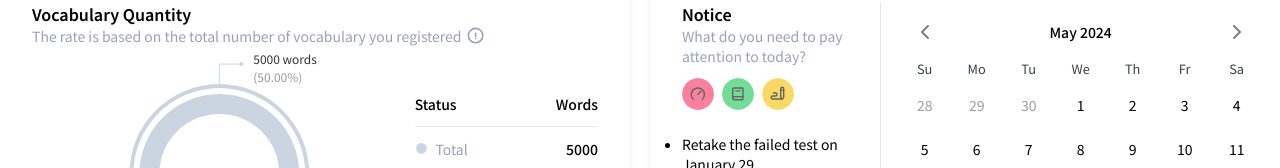
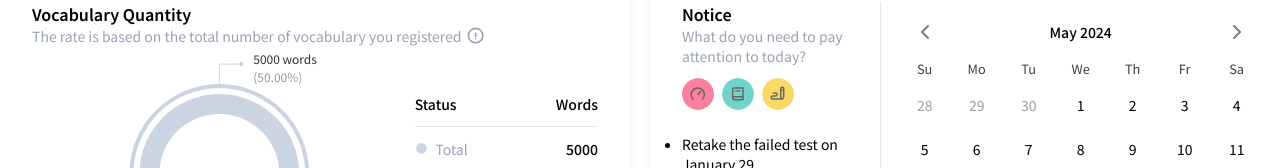
Before and after one commit to ngocxxu/vocab-management-fe, a React (Vite) app: page / in a window 1280 px wide. Shown: the part 145-313 px from the top of the page. Built offline with nearby package versions, Linux system fonts and the light colour scheme.

Commit message:
change color green

```diff
--- a/src/components/ui/button.tsx
+++ b/src/components/ui/button.tsx
@@ -17,7 +17,8 @@ const buttonVariants = cva(
         secondary:
           'bg-secondary text-secondary-foreground shadow-sm hover:bg-secondary/80',
         ghost: 'hover:bg-accent hover:text-accent-foreground',
-        link: 'text-primary underline-offset-4 hover:underline'
+        link: 'text-primary underline-offset-4 hover:underline',
+        success: 'bg-success shadow hover:bg-success/90'
       },
       size: {
         default: 'h-9 px-4 py-2',
--- a/src/components/ui/toaster.tsx
+++ b/src/components/ui/toaster.tsx
@@ -19,8 +19,8 @@ export function Toaster() {
         return (
           <Toast
             className={clsx(
-              'bg-customGreen4',
-              title === 'Error' && 'bg-customRed3'
+              'bg-success',
+              title === 'Error' && 'bg-error'
             )}
             key={id}
             {...props}
@@ -31,8 +31,8 @@ export function Toaster() {
                   <Badge
                     className={clsx(
                       'gap-2 text-white',
-                      'bg-customGreen',
-                      title === 'Error' && 'bg-customRed'
+                      'bg-success',
+                      title === 'Error' && 'bg-error'
                     )}
                     variant="outline"
                   >
--- a/src/index.scss
+++ b/src/index.scss
@@ -32,6 +32,9 @@
     --destructive-foreground: 0 0% 100%;
     --ring: 211.83 100% 54.9%;
     --radius: 0.5rem;
+    --success: 173, 80%, 40%;
+    --warning: 47, 100%, 48%;
+    --error: 346, 94%, 57%;
   }
 
   .dark {
@@ -54,5 +57,8 @@
     --destructive: 8 92% 46%;
     --destructive-foreground: 0 0% 100%;
     --ring: 212 100% 55%;
+    --success: 173, 80%, 40%;
+    --warning: 47, 100%, 48%;
+    --error: 346, 94%, 57%;
   }
 }
--- a/src/pages/dashboard/components/noticeCalendar/index.tsx
+++ b/src/pages/dashboard/components/noticeCalendar/index.tsx
@@ -5,29 +5,40 @@ import 'react-day-picker/dist/style.css'
 
 export const NoticeCalendar = () => {
   return (
-    <div className="p-8 pr-0 rounded-xl shadow-md border-t">
+    <div className="rounded-xl border-t p-8 pr-0 shadow-md">
       <div className="grid grid-cols-3">
         <div className="border-r">
           <h1 className="font-semibold">Notice</h1>
-          <p className="text-sm text-customGray col-span-2">What do you need to pay attention to today?</p>
-          <div className="flex items-center gap-2 mt-3 mb-6">
-            <Avatar className="w-8 h-8" classNameContent="bg-customRed opacity-60">
+          <p className="col-span-2 text-sm text-customGray">
+            What do you need to pay attention to today?
+          </p>
+          <div className="mb-6 mt-3 flex items-center gap-2">
+            <Avatar
+              className="h-8 w-8"
+              classNameContent="bg-customRed opacity-60"
+            >
               <IconBrandSpeedtest size="1.1rem" />
             </Avatar>
-            <Avatar className="w-8 h-8" classNameContent="bg-customGreen opacity-60">
+            <Avatar
+              className="h-8 w-8"
+              classNameContent="bg-success opacity-60 text-black"
+            >
               <IconBook2 size="1.1rem" />
             </Avatar>
-            <Avatar className="w-8 h-8" classNameContent="opacity-60 bg-customYellow">
+            <Avatar
+              className="h-8 w-8"
+              classNameContent="opacity-60 bg-customYellow"
+            >
               <IconWriting size="1.1rem" />
             </Avatar>
           </div>
-          <ul className="text-sm list-disc">
+          <ul className="list-disc text-sm">
             <li>Retake the failed test on January 29</li>
             <li>Execute the test created on January 22nd a second time </li>
             <li>Added 10 new vocabulary words</li>
           </ul>
         </div>
-        <div className="col-span-2 flex flex-col justify-center items-center">
+        <div className="col-span-2 flex flex-col items-center justify-center">
           <Calendar />
         </div>
       </div>
--- a/tailwind.config.js
+++ b/tailwind.config.js
@@ -36,6 +36,9 @@ module.exports = {
         customBlack: '#0f172a',
         customBlack1: '#1d2c38',
         customYellow: '#F6C000',
+        success: 'hsl(var(--success))',
+        warning: 'hsl(var(--warning))',
+        error: 'hsl(var(--error))',
         border: 'hsl(var(--border))',
         input: 'hsl(var(--input))',
         ring: 'hsl(var(--ring))',
```
